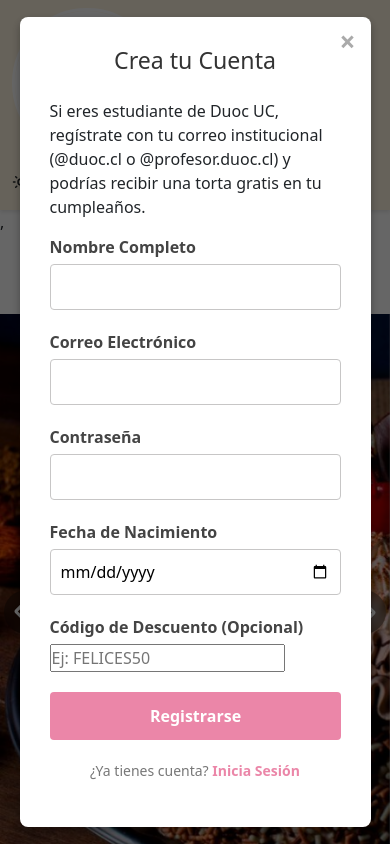
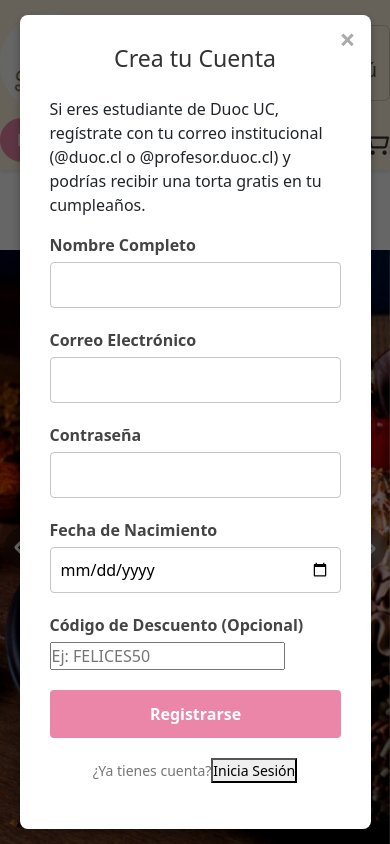
Before and after one commit to t0tt0r030/PRoyecto-React, a React (Create React App) app: page / in a window 390 px wide. Both pictures are taken after a click on the button "Registro". Shown: the top 844 px of the page. Built offline with nearby package versions, Linux system fonts and the light colour scheme.

Commit message:
desarrollo en responsividad y redireccionamiento de header

```diff
--- a/src/App.js
+++ b/src/App.js
@@ -25,10 +25,10 @@ function App ()
 {
   return(
     <>
-      <Heder />,
-      <Carousel />,
-      <Info />,
-      <Faq />,
+      <Heder />
+      <Carousel />
+      <Info />
+      <Faq />
       <Footer />
     </>
 
--- a/src/components/Carousel.js
+++ b/src/components/Carousel.js
@@ -1,5 +1,4 @@
 import React from "react";
-import Heder from "./Heder";
 import { Swiper, SwiperSlide } from 'swiper/react';
 import { Autoplay, Pagination, Navigation } from 'swiper/modules';
 
@@ -7,9 +6,6 @@ import 'swiper/css';
 import 'swiper/css/pagination';
 import 'swiper/css/navigation';
 import '../styles/Carousel.css';
-
-
-
 
 function Carousel() {
     return (
--- a/src/components/Faq.js
+++ b/src/components/Faq.js
@@ -1,6 +1,5 @@
-// Archivo: Faq.js
 import React from "react";
-import FaqItem from './FaqItem'; // <-- Importa el componente interactivo
+import FaqItem from './FaqItem';
 import "bootstrap/dist/css/bootstrap.min.css";
 import '../style.css';
 
@@ -37,7 +36,7 @@ const Faq = () => {
     return (
         <section id="faq">
             <div className="container">
-               <h2 style={{ fontFamily: 'Pacifico, cursive' }}>Preguntas Frecuentes</h2>
+               <h2 className="faq-h2">Preguntas Frecuentes</h2>
                 <div className="faq-container">
                     {faqData.map(item => (
                         <FaqItem
--- a/src/components/Footer.js
+++ b/src/components/Footer.js
@@ -3,7 +3,7 @@ import React from "react";
 function Footer() {
     return (
         <footer className="contacto-footer bg-dark text-white text-center py-4 mt-5">
-            <p>&copy; {new Date().getFullYear()} Pastelería Mil Sabores - Todos los derechos reservados.</p>
+            <p>&copy; {new Date().getFullYear()} Pastelería Mil Sabores.</p>
             <p className="text-secondary small mb-0">Desarrollado con React, y cariño 🥧</p>
         </footer>
     );
--- a/src/components/Heder.js
+++ b/src/components/Heder.js
@@ -1,36 +1,20 @@
 import React, {useState, useEffect }from 'react';
 import Login from '../components/Login';
 import Registro from '../components/Registro';
-
-
 import { ShoppingCart, Sun, Moon } from "lucide-react";
-
 import '../style.css';
 
 function Heder() {
-
+    // Estado para controlar la visibilidad del menú colapsable
+    const [isNavOpen, setIsNavOpen] = useState(false);
     const [openModal, setOpenModal] = useState(null);
-
     const closeModal = () => setOpenModal(null);
 
-
     const miMenu = [
-        {
-            nombre: "Productos",
-            href: "#productos"
-        },
-        {
-            nombre: "Sobre Nosotros",
-            href: "#sobre-nosotros"
-        },
-        {
-            nombre: "Preguntas",
-            href: "#Faq"
-        },
-        {
-            nombre: "Contacto",
-            href: "#Info"
-        }
+        { nombre: "Productos", href: "#productos" },
+        { nombre: "Sobre Nosotros", href: "#sobre-nosotros" },
+        { nombre: "Preguntas", href: "#Faq" },
+        { nombre: "Contacto", href: "#Info" }
     ];
 
     const [isDarkMode, setIsDarkMode] = useState(
@@ -53,32 +37,52 @@ function Heder() {
         setIsDarkMode(prevMode => !prevMode);
     };
 
+    // Función para alternar el estado del menú
+    const toggleNav = () => {
+        setIsNavOpen(prev => !prev);
+    };
+
     return (
-
         <header>
-            <nav className="navbar">
-                <div className="container">
-
-                    <img src={'./imagenes/logo.png'}
+            <nav className="navbar navbar-expand-lg ">
+                <a className="navbar-brand" href="#">
+                    <img
+                        src={'./imagenes/logo.png'}
                         alt={`Foto de pasteleria`}
                         className="rounded-circle img-fluid border border-white border-3"
-                        style={{ maxWidth: '150px' }} />
+                        style={{ maxWidth: '100px', marginRight: '10px' }}
+                    />
+                </a>
+                <button
+                    className="navbar-toggler"
+                    type="button"
 
+                    onClick={toggleNav}
+                    aria-controls="navbarSupportedContent"
+                    aria-expanded={isNavOpen}
+                    aria-label="Toggle navigation"
+                >
+                    <span className="navbar-toggler-icon"></span>
+                    <p>Menú</p>
+                </button>
 
-                    <ul className="nav-links">
+                <div
+                    className={`collapse navbar-collapse ${isNavOpen ? 'show' : ''}`}
+                    id="navbarSupportedContent"
+                >
+
+                    <ul className="navbar-nav mr-auto">
                         {miMenu.map((item, index) => (
-                            <li key={index}>
-                                <a href={item.href}>{item.nombre}</a>
+                            <li key={index} className="nav-item bold-text">
+                                <a className="nav-link" href={item.href} onClick={() => isNavOpen && toggleNav()}>{item.nombre}</a>
                             </li>
                         ))}
                     </ul>
 
-                    <div className="nav-controls">
-
-
+                    <div className="nav-controls d-flex align-items-center ml-auto">
 
                         <div
-                    className="theme-switcher"
+                            className="theme-switcher mr-2"
                             id="theme-switcher"
                             aria-label="Cambiar tema"
                             role="button"
@@ -88,32 +92,22 @@ function Heder() {
                             <i className="sun-icon"><Sun size={18} /></i>
                             <i className="moon-icon"><Moon size={18} /></i>
                         </div>
-
-                        <div className="nav-controls">
-                            <div className="auth-buttons">
-                                <button onClick={() => setOpenModal('registro')} className="auth-btn btn-register">Registro </button>
-
-                                <button onClick={() => setOpenModal('login')} className="auth-btn btn-login">Login</button>
-                            </div>
                     </div>
 
-
-                        <div className="hamburger-menu" aria-label="Abrir menú" role="button" tabIndex={0}>
-                            <i className="fas fa-bars" aria-hidden="true"></i>
+                </div>
+                <div className="auth-buttons mr-2">
+                            <button onClick={() => { setOpenModal('registro'); isNavOpen && toggleNav(); }} className="auth-btn btn-register">Registro</button>
+                            <button onClick={() => { setOpenModal('login'); isNavOpen && toggleNav(); }} className="auth-btn btn-login">Login</button>
                         </div>
 
-
-                        <div className="cart-icon-container" id="cart-icon-container" aria-label="Ver carrito" role="button" tabIndex={0}>
-                            <i className="rounded-circle cart-icon"><ShoppingCart size={18} /></i>
-
-                        </div>
+                        <div className="cart-icon-container mr-2" aria-label="Ver carrito" role="button" tabIndex={0}>
+                            <i className="rounded-circle cart-icon"><ShoppingCart size={26} /></i>
                         </div>
                 {openModal === 'login' && <Login onClose={closeModal} />}
                 {openModal === 'registro' && <Registro onClose={closeModal} />}
-                </div>
+
             </nav>
         </header>
-
     );
 }
 
--- a/src/components/Login.js
+++ b/src/components/Login.js
@@ -3,14 +3,14 @@ import Registro from "../components/Registro";
 
 function Login(){
 
-    const [isOpen, setIsOpen] = useState(true); // Asume que está abierto por defecto
+    const [isOpen, setIsOpen] = useState(true);
     const [error, setError] = useState("");
+    const [openModal, setOpenModal] = useState(null);
+
 
     if (!isOpen) {
         return null;
     }
-
-    const [openModal, setOpenModal] = useState(null);
 
     const closeModal = () => setOpenModal(null);
 
@@ -60,13 +60,20 @@ function Login(){
 
                   <p id="login-error" className="error-message">{error}</p>
 
-                  <button type="submit" className="cta-button full-width">
+                  <button type="submit" className="auth-btn btn-login">
                     Entrar
                   </button>
                 </form>
                 <p className="switch-auth">
                   ¿No tienes cuenta?
-                  <button onClick={() => setOpenModal('registro')} className="auth-btn btn-register">Registro </button>
+                    <button
+                    type="button"
+                    onClick={() => setOpenModal('registro')}
+                    className="login-link"
+                    id="show-login-link"
+                  >
+                    Regístrate
+                  </button>
                 </p>
               </div>
 
--- a/src/components/Registro.js
+++ b/src/components/Registro.js
@@ -1,16 +1,19 @@
 import React, {useState} from "react";
+import Login from "./Login";
 
 function Registro(){
     const [isOpen, setIsOpen] = useState(true); // Asume que está abierto por defecto
     const [error, setError] = useState("");
+    const [openModal, setOpenModal] = useState(null);
     const [success, setSuccess] = useState('');
+
 
     //OPERACIONES MODAL
 
     if (!isOpen) {
         return null;
     }
-
+    const closeModal = () => setOpenModal(null);
     const handleClose = () => {
             setIsOpen(false);
             setError('');
@@ -97,10 +100,21 @@ function Registro(){
           </button>
         </form>
 
-        <p className="switch-auth">
-          ¿Ya tienes cuenta? <a href="#" id="show-login-link">Inicia Sesión</a>
-        </p>
+          <p className="switch-auth">
+           ¿Ya tienes cuenta?
+          <button
+                type="button"
+                onClick={() => setOpenModal('login')}
+                className="text-link"
+                id="show-login-link"
+            >
+                Inicia Sesión
+            </button>
+          </p>
       </div>
+
+      {openModal === 'login' && <Login onClose={closeModal} />}
+
     </div>
   );
 
--- a/src/style.css
+++ b/src/style.css
@@ -318,24 +318,14 @@ section + section {
 
 section h2 {
     text-align: center;
-    font-family: var(--font-body);
+    font-family: var(--font-heading);
     font-size: 2.8rem;
     color: var(--primary-color);
     margin-bottom: 40px;
 }
 
-/* 4. Aplicar Pacifico a los Encabezados */
-section h2, .hero-content h1 {
-    font-family: var(--font-heading); /* Pacifico */
-}
-
-/* Asegura que el H2 dentro de la sección FAQ use Pacifico, con alta prioridad */
-#faq h2 {
-    font-family: var(--font-heading) !important;
-}
-/* Asegura que todos los textos generales usen Lato */
 #faq p, #faq h4 {
-    font-family: var(--font-body); /* 'Lato', sans-serif */
+    font-family: var(--font-body);
 }
 
 
@@ -892,7 +882,7 @@ footer {
 
 }
 /* Aseguramos que el H2 del FAQ use la fuente Pacifico */
-#faq h2 {
+.faq-h2 {
     font-family: var(--font-heading) !important; /* Pacifico */
 }
 
@@ -901,7 +891,9 @@ footer {
     font-family: var(--font-body); /* Lato */
 }
 
-
+.bold-text {
+    font-weight: bold;
+  }
 /* --- Animación Hero --- */
 @keyframes reveal-up {
     from {
```
Lines whose indentation alone changed are shown as unchanged.
